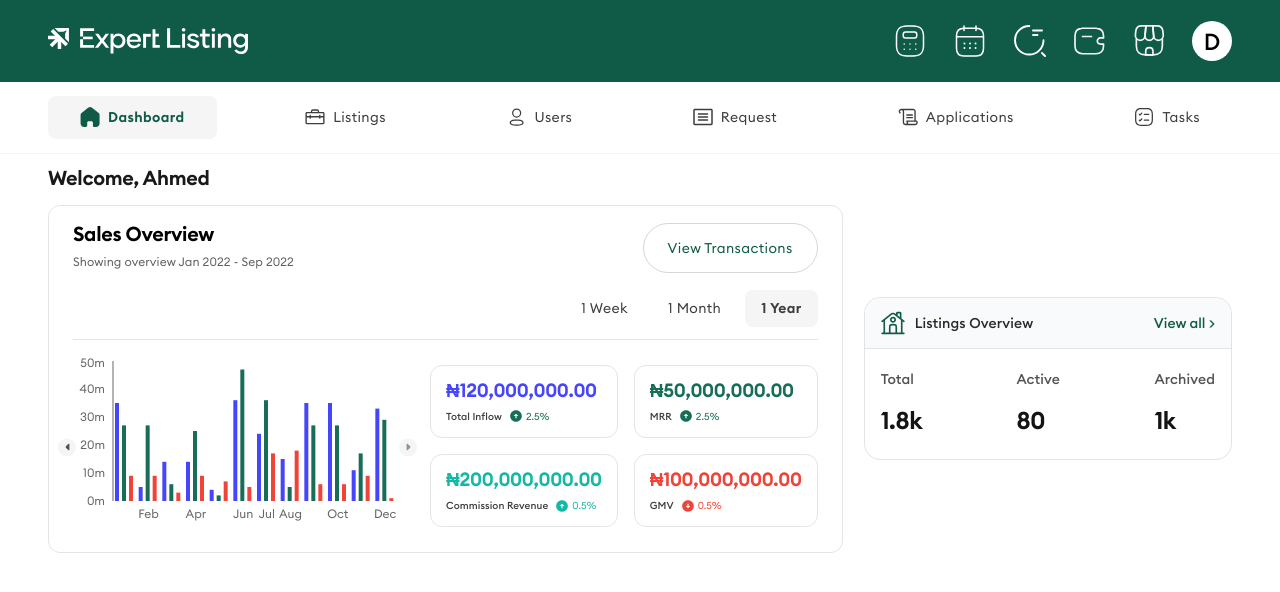
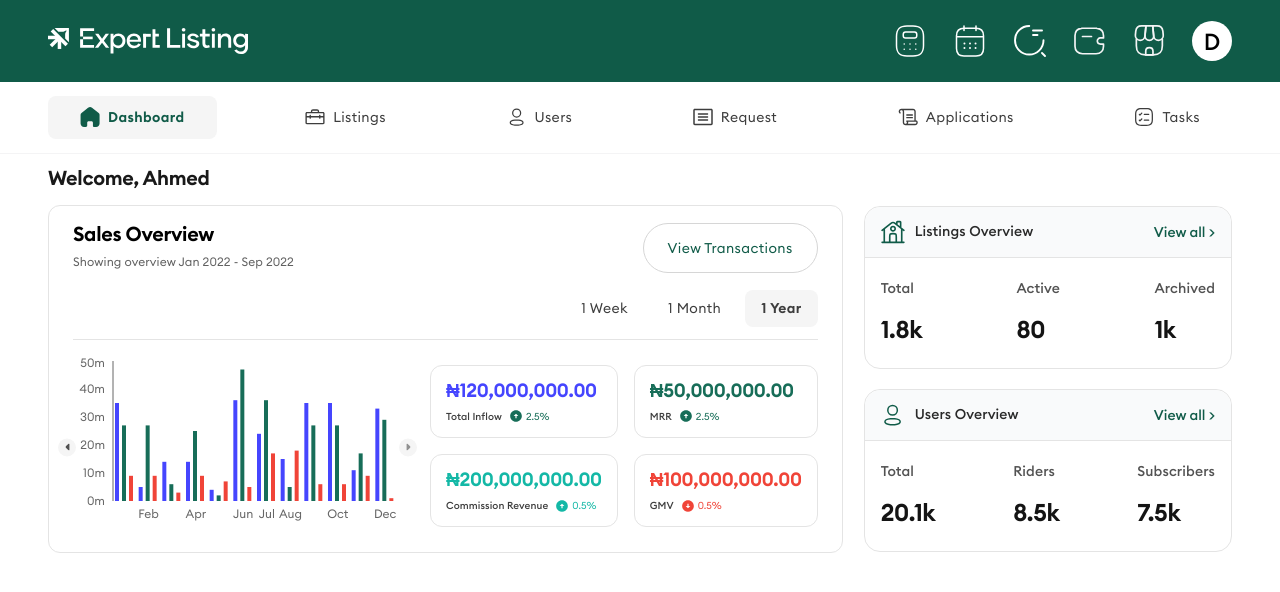
Before and after one commit to doyinDev1/Proptech-dashboard, a Next.js app: page / in a window 1280 px wide. Shown: the top 592 px of the page. Built offline with nearby package versions, Linux system fonts and the light colour scheme.

Commit message:
feat: add UsersOverviewCard component and integrate it into the dashboard.

```diff
--- a/src/components/features/dashboard/index.tsx
+++ b/src/components/features/dashboard/index.tsx
@@ -5,6 +5,7 @@ import { Heading } from "@/components";
 import { colors } from "@/styles";
 import { SalesOverviewCard } from "@/components";
 import { ListingsOverviewCard } from "@/components/ui/ListingOverviewCard";
+import { UsersOverviewCard } from "@/components/ui/UsersOverviewCard";
 
 const StyledBox = styled(Box)({
     display: 'flex',
@@ -24,6 +25,7 @@ export const Dashboard = () => {
                 </Box>
                 <Box sx={{ flex: { xs: '1 1 100%', md: '1 1 calc(32% - 12px)' }, display: "flex", flexDirection: "column", gap: "20px" }}>
                     <ListingsOverviewCard />
+                    <UsersOverviewCard />
                 </Box>
             </StyledBox>
         </Box>
--- /dev/null
+++ b/src/components/ui/UsersOverviewCard.tsx
@@ -0,0 +1,18 @@
+import { MetricsOverviewCard, UsersIcon } from "@/components";
+import { colors } from "@/styles";
+
+const usersMetrics = [
+    { label: "Total", value: "20.1k" },
+    { label: "Riders", value: "8.5k" },
+    { label: "Subscribers", value: "7.5k" }
+];
+
+export const UsersOverviewCard = () => {
+    return (
+        <MetricsOverviewCard
+            title="Users Overview"
+            icon={<UsersIcon sx={{ fontSize: 24, color: colors.secondary.main }} />}
+            metrics={usersMetrics}
+        />
+    );
+};
```
